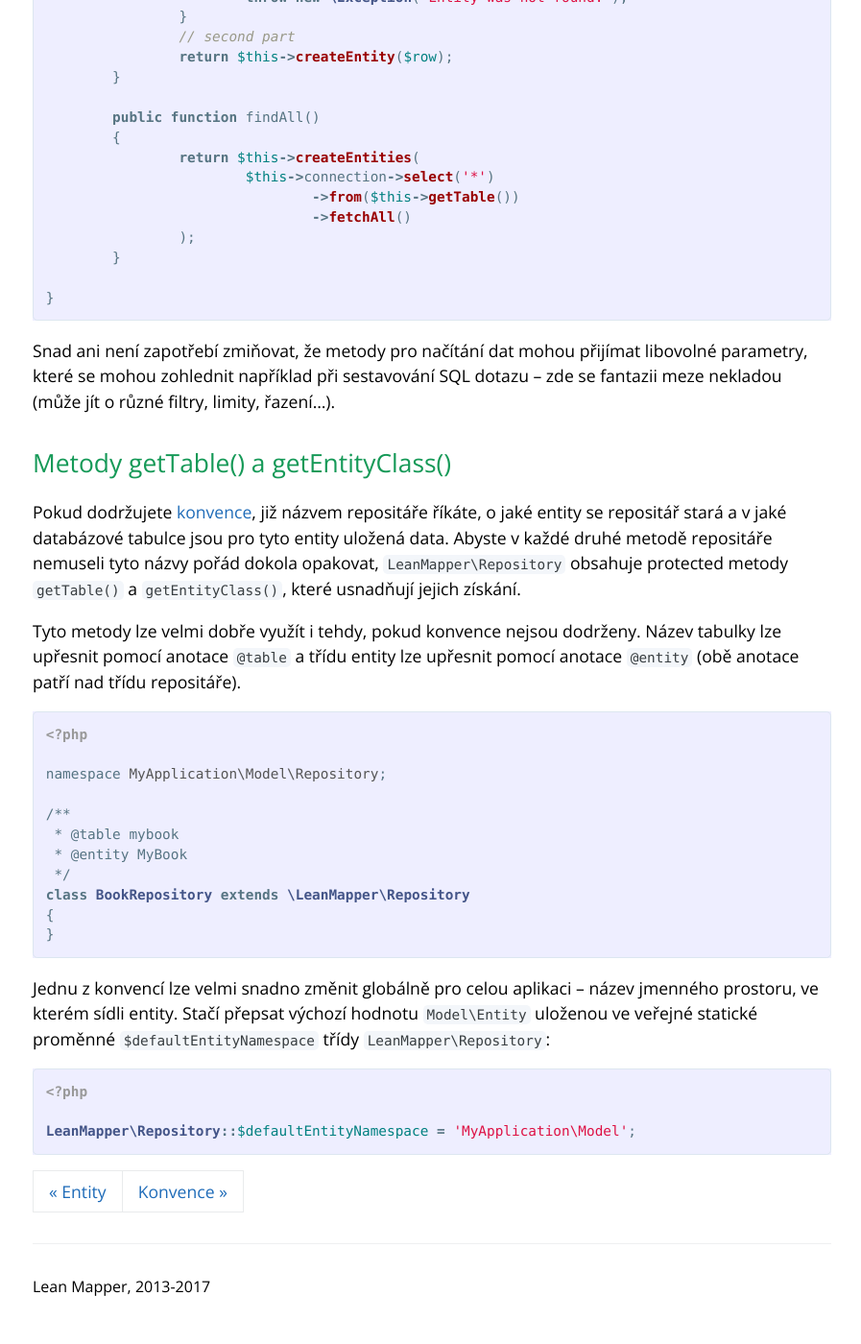
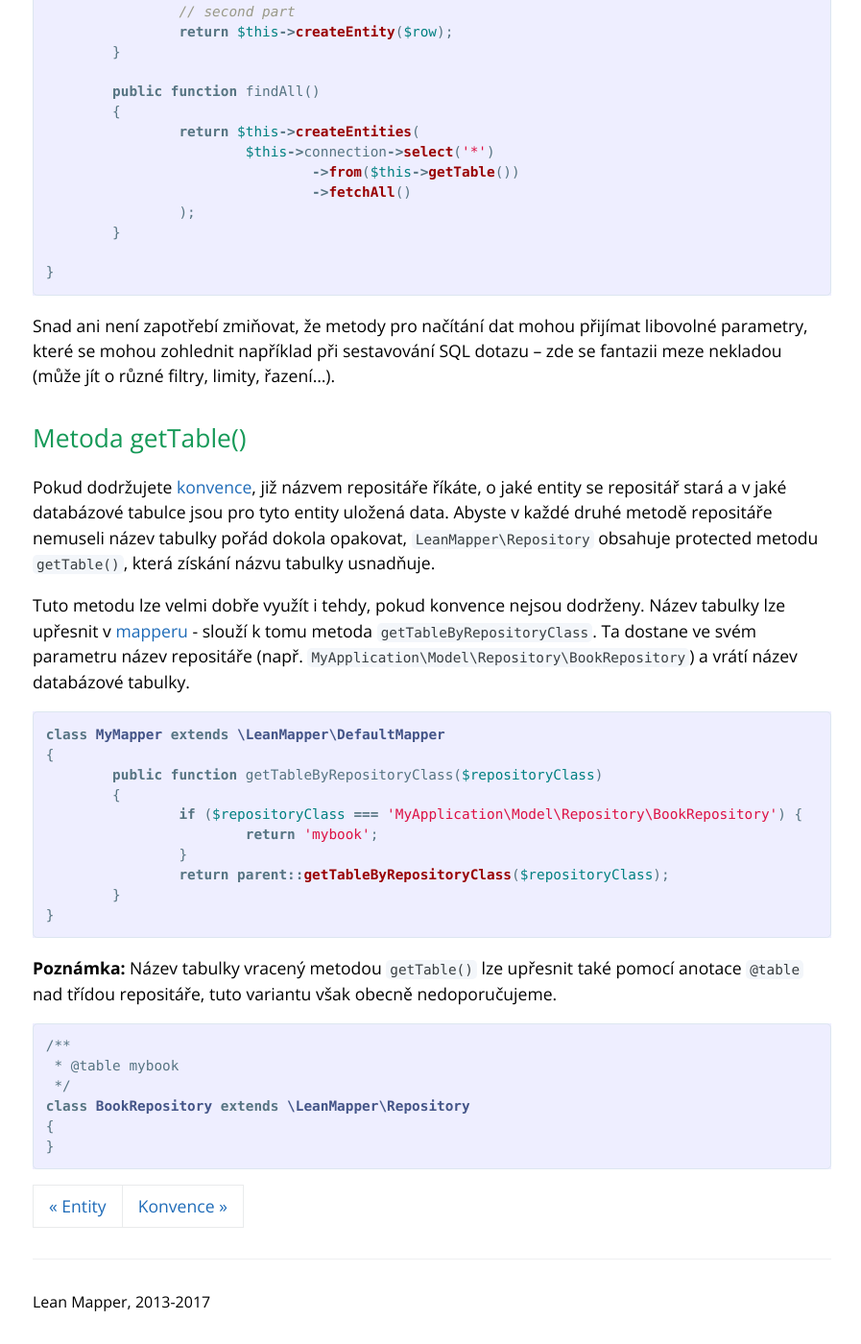
Before and after one commit to LeanMapper/LeanMapper.github.io, a Jekyll site: the page built from cs/docs/repositare.md, in a window 1280 px wide and 1400 px high, scrolled down 1698 px. Shown: the whole window at 96% size, without its empty margins (190-1087 px from the left). Built offline with Jekyll 4.4.1, drawn with Linux system fonts in a browser that asks for light colours; some of the changed text lies outside the part shown.

Commit message:
Repositories: updated

````diff
--- a/cs/docs/repositare.md
+++ b/cs/docs/repositare.md
@@ -5,21 +5,21 @@ redirect_from: "/dokumentace/repositare"
 
 * [Úvod](#page-title)
 * [Vytváříme repositáře](#toc-vytvarime-repositare)
-* [Metody getTable() a getEntityClass()](#toc-metody)
+* [Metoda getTable()](#toc-metody)
 
 
 Repositáře typicky (nikoliv ale nezbytně) reprezentují potomci abstraktní třídy [`LeanMapper\Repository`](https://codedoc.pub/tharos/leanmapper/v3.1.1/class-LeanMapper.Repository.html). Ta obsahuje pouze výchozí implementaci metod pro persistenci a odstranění entity a několik pomocných protected metod usnadňujících definici konkrétních repositářů.
 
 Význam repositářů je následující: v souladu s návrhovým vzorem Data mapper, kterým je Lean Mapper silně inspirován, se entity bez cizí pomoci neumějí načítat ani persistovat (tj. ukládat se do databáze nebo se z ní mazat). K tomu jsou zapotřebí repositáře. Repositáře mají za úkol načítat entity z databáze a pokud se nějaká entita v průběhu svého života změní, mají za úkol umožnit uložení těchto změn do databáze. Zodpovědností repositářů je také entity trvale odstraňovat a vytvářet zbrusu nové.
 
-Z výše uvedeného pravidla existuje **jedna jediná výjimka** – entita si dokáže sama načíst entity, ke kterým má nadefinovanou vazbu (a to je také důvod, proč entita hluboko ve svém nitru přece jen udržuje instanci třídy DibiConnection).
+Z výše uvedeného pravidla existuje **jedna jediná výjimka** – entita si dokáže sama načíst entity, ke kterým má nadefinovanou vazbu.
 
 
 ## Vytváříme repositáře {#toc-vytvarime-repositare}
 
 Jelikož persistenci za nás běžně kompletně řeší podědění třídy `LeanMapper\Repository`, zbývá typicky už jen nadefinovat konkrétní metody pro načítání entit. Běžně se každá taková metoda sestává ze dvou pomyslných částí:
 
-1. Načtení požadované relace z databáze (pomocí `DibiConnection`, které je v Repositáři dědícím od `LeanMapper\Repository` dostupné)
+1. Načtení požadované relace z databáze (pomocí `LeanMapper\Connection`, které je v repositáři dědícím od `LeanMapper\Repository` dostupné)
 2. Vytvořit z požadované relace entitu nebo kolekci entit (pole).
 
 V pomyslné druhé části můžeme velmi výhodně využít protected metod `createEntity` a `createEntities`:
@@ -62,33 +62,35 @@ class AuthorRepository extends \LeanMapper\Repository
 Snad ani není zapotřebí zmiňovat, že metody pro načítání dat mohou přijímat libovolné parametry, které se mohou zohlednit například při sestavování SQL dotazu – zde se fantazii meze nekladou (může jít o různé filtry, limity, řazení…).
 
 
-## Metody getTable() a getEntityClass() {#toc-metody}
+## Metoda getTable() {#toc-metody}
 
-Pokud dodržujete [konvence](/cs/docs/konvence/), již názvem repositáře říkáte, o jaké entity se repositář stará a v jaké databázové tabulce jsou pro tyto entity uložená data. Abyste v každé druhé metodě repositáře nemuseli tyto názvy pořád dokola opakovat, `LeanMapper\Repository` obsahuje protected metody `getTable()` a `getEntityClass()`, které usnadňují jejich získání.
+Pokud dodržujete [konvence](/cs/docs/konvence/), již názvem repositáře říkáte, o jaké entity se repositář stará a v jaké databázové tabulce jsou pro tyto entity uložená data. Abyste v každé druhé metodě repositáře nemuseli název tabulky pořád dokola opakovat, `LeanMapper\Repository` obsahuje protected metodu `getTable()`, která získání názvu tabulky usnadňuje.
 
-Tyto metody lze velmi dobře využít i tehdy, pokud konvence nejsou dodrženy. Název tabulky lze upřesnit pomocí anotace `@table` a třídu entity lze upřesnit pomocí anotace `@entity` (obě anotace patří nad třídu repositáře).
+Tuto metodu lze velmi dobře využít i tehdy, pokud konvence nejsou dodrženy. Název tabulky lze upřesnit v [mapperu](/cs/docs/mapper/) - slouží k tomu metoda `getTableByRepositoryClass`. Ta dostane ve svém parametru název repositáře (např. `MyApplication\Model\Repository\BookRepository`) a vrátí název databázové tabulky.
 
-``` php
-<?php
+``` php?start_inline=1
+class MyMapper extends \LeanMapper\DefaultMapper
+{
+	public function getTableByRepositoryClass($repositoryClass)
+	{
+		if ($repositoryClass === 'MyApplication\Model\Repository\BookRepository') {
+			return 'mybook';
+		}
+		return parent::getTableByRepositoryClass($repositoryClass);
+	}
+}
+```
 
-namespace MyApplication\Model\Repository;
+**Poznámka:** Název tabulky vracený metodou `getTable()` lze upřesnit také pomocí anotace `@table` nad třídou repositáře, tuto variantu však obecně nedoporučujeme.
 
+``` php?start_inline=1
 /**
  * @table mybook
- * @entity MyBook
  */
 class BookRepository extends \LeanMapper\Repository
 {
 }
 ```
 
-Jednu z konvencí lze velmi snadno změnit globálně pro celou aplikaci – název jmenného prostoru, ve kterém sídli entity. Stačí přepsat výchozí hodnotu `Model\Entity` uloženou ve veřejné statické proměnné `$defaultEntityNamespace` třídy `LeanMapper\Repository`:
-
-``` php
-<?php
-
-LeanMapper\Repository::$defaultEntityNamespace = 'MyApplication\Model';
-```
-
 
 [« Entity](/cs/docs/entity/) | [Konvence »](/cs/docs/konvence/)
````
